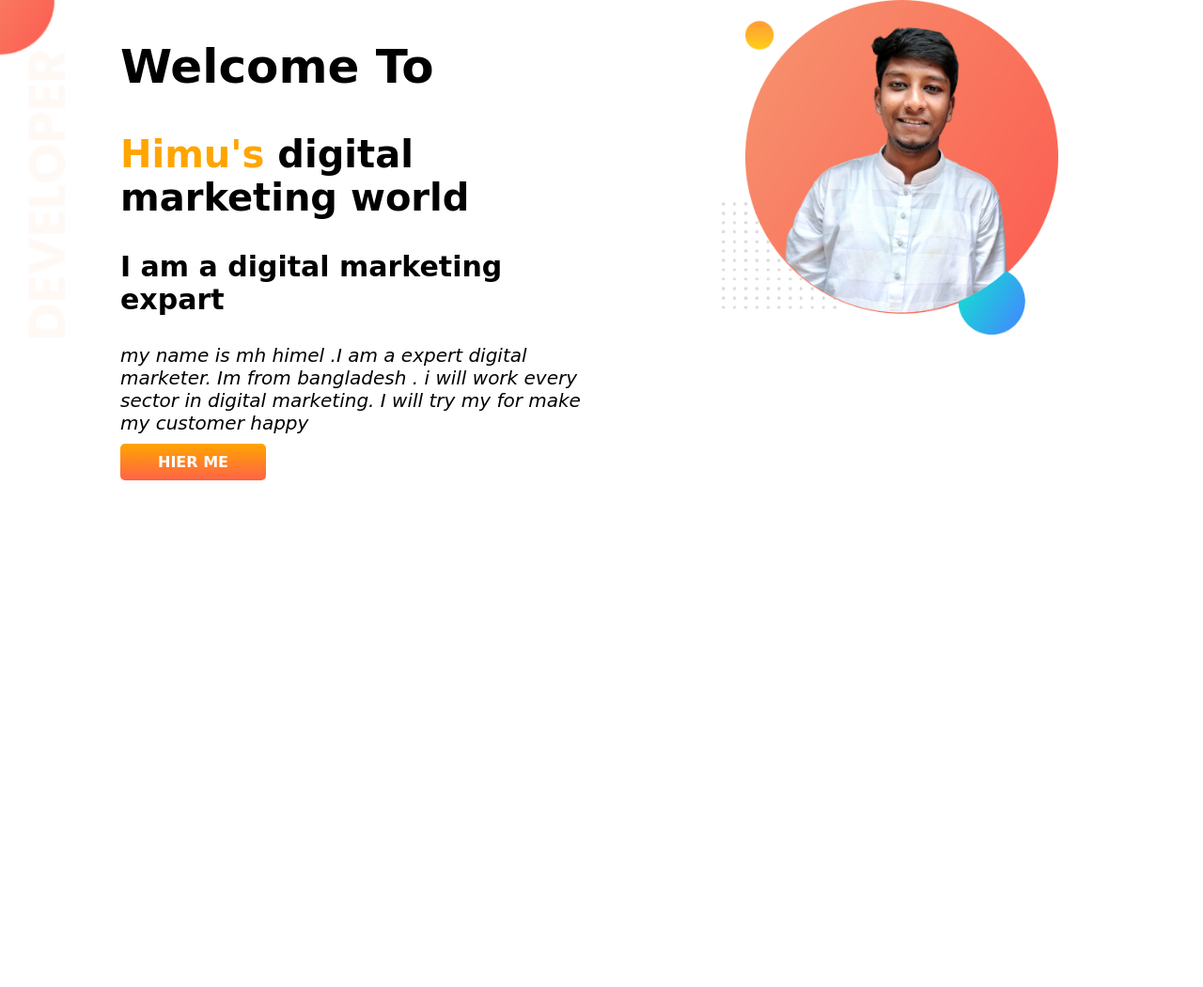
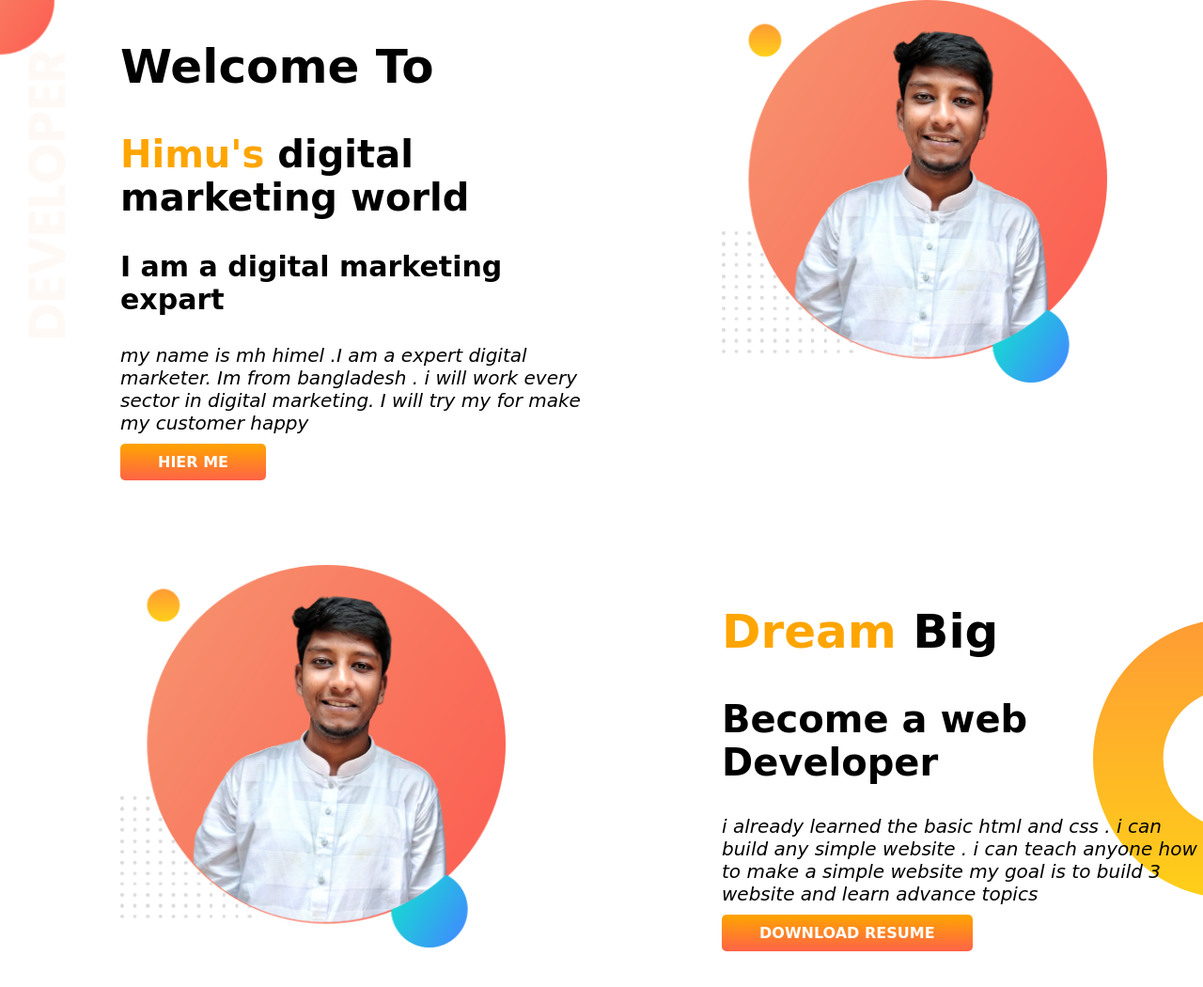
Before and after one commit to mhhimel45/my-d-portfolio, a plain HTML site: page index.html in a window 1280 px wide. Shown: the whole page at 94% size. Before the commit the page ends 800 px from the top, so only its background shows below. Drawn offline with Linux system fonts and the light colour scheme; a web font is replaced by a local one.

Commit message:
dream addeded

```diff
--- a/index.html
+++ b/index.html
@@ -23,5 +23,27 @@
             <img src="my-bg.png" alt="">
         </div>
     </section>
+
+    <section class="dream-big">
+            <div class="half-width">
+                <img src="my-bg.png" alt="">
+            </div>
+
+            <div class="half-width">
+
+                <h1><span class="orange">Dream</span> Big</h1>
+                <h2>Become a web Developer</h2>
+
+                <p>i already learned the basic html and css . i can build any simple website . i can teach anyone how to make a simple website my goal is to build 3 website and learn advance topics</p>
+                <a class="link-button" target="_blank" href="">DOWNLOAD RESUME</a>
+
+            </div>
+
+
+
+
+
+
+    </section>
 </body>
 </html>
--- a/style.css
+++ b/style.css
@@ -8,11 +8,14 @@ h3{font-size: 30px;}
 p{font-size: 20px;}
 .orange{color: orange;}
 p{font-style: italic;}
-section{display: flex;}
+section{display: flex;
+        margin-bottom:100px;
+
+}
 .half-width{width: 50%;
             padding-left: 10%;
 }
-.half-width img{width: 70%;}
+.half-width img{width: 80%;}
 .link-button{
             text-decoration:none ;
             background-image: linear-gradient(orange,tomato );
@@ -25,3 +28,8 @@ section{display: flex;}
     background-image: url(images/top-banner.png);
     background-repeat: no-repeat;
 }
+.dream-big{
+    background-image: url(images/dream-bg.png);
+    background-repeat: no-repeat;
+    background-position: right;
+}
```
